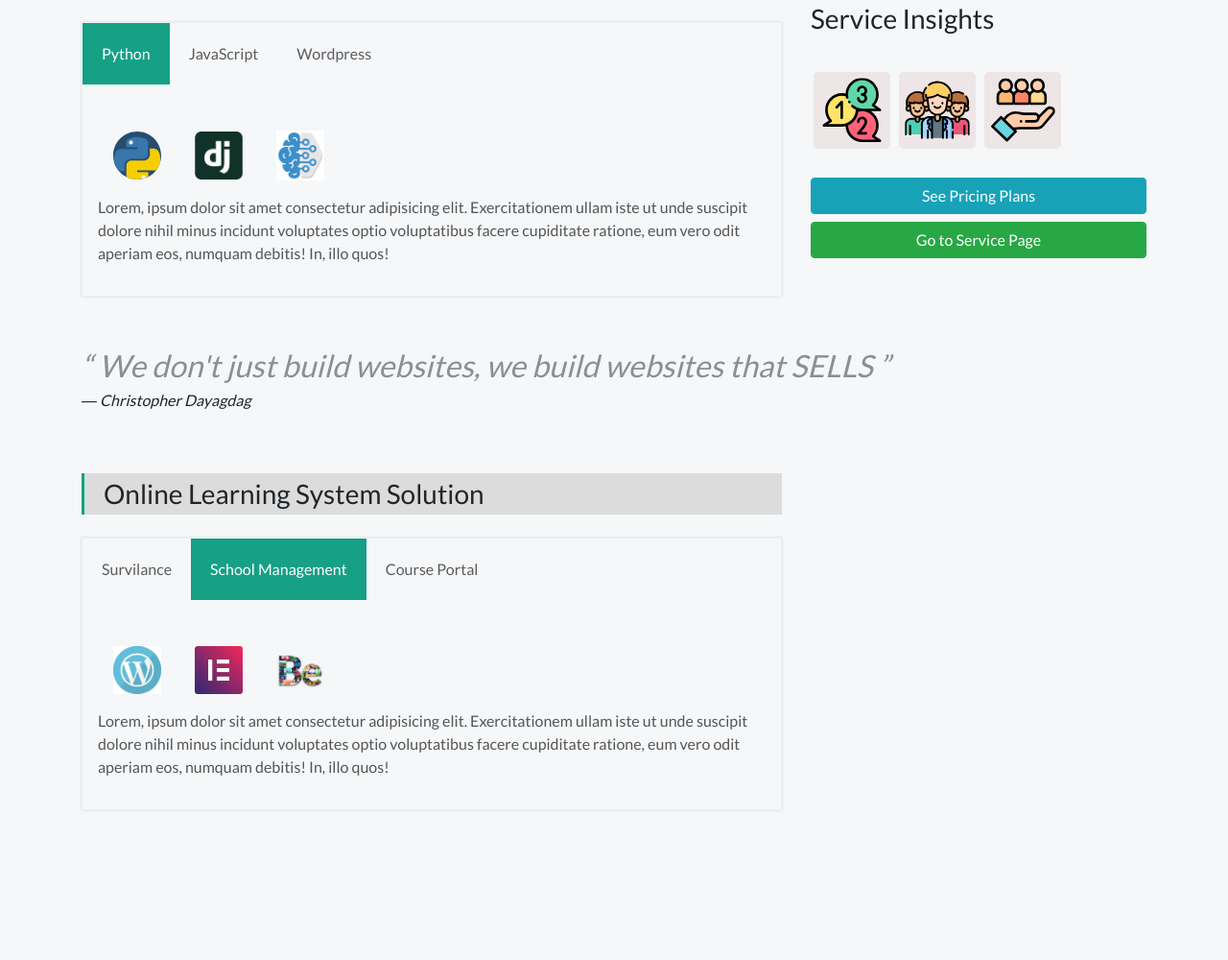
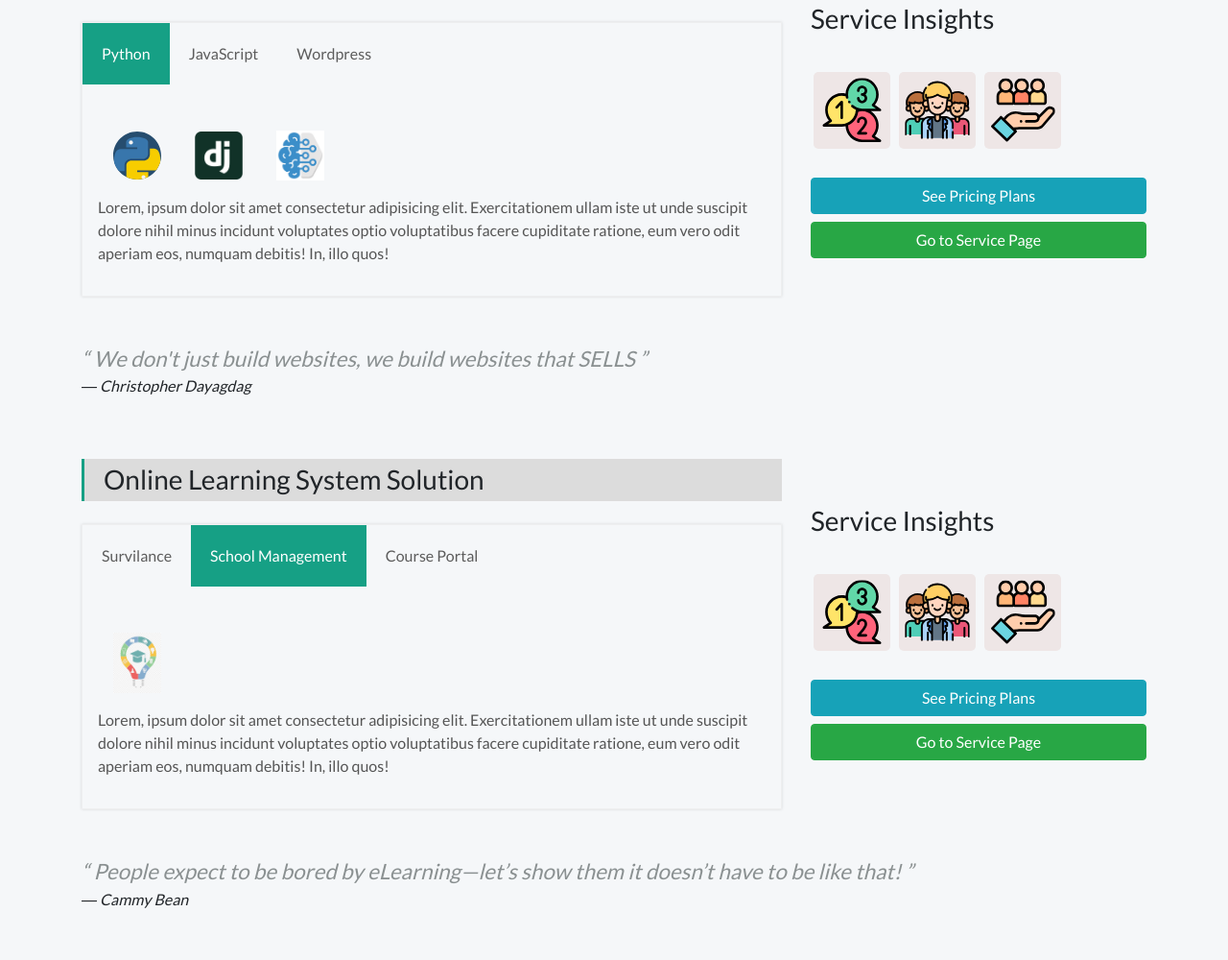
Before and after one commit to TareqMonwer/kite, a plain HTML site: page services.html in a window 1280 px wide. Shown: the part 320-1320 px from the top of the page at 96% size. Before the commit the page ends 1180 px from the top, so only its background shows below. Drawn offline with Linux system fonts and the light colour scheme.

Commit message:
service page added

```diff
--- a/services.html
+++ b/services.html
@@ -158,7 +158,7 @@
             <div class="row single-service mb-3" id="webdev">
                 <div class="col-8">
                     <h3 class="mb-4 single-service-title">Web Development</h3>
-                    <div class="service_card">
+                    <div class="service_card" id="webdev__card">
                         <ul class="tech-tabs-container mb-3" id="tech-tabs">
                             <li class="webdev__python">
                                 <a class="active" href="#webdev__python__tab">
@@ -272,10 +272,9 @@
                             <div class="tab_panel" id="elarning__survilance">
                                 <div class="tech__details">
                                     <div class="tech__details__inner p-3">
-                                        <img src="./images/logos/services_page/wp.png" class="tech-icon">
-                                        <img src="./images/logos/services_page/elementor.png" class="tech-icon">
-                                        <img src="./images/logos/services_page/betheme.png" class="tech-icon">
-                                        <strong>Survilance</strong>
+                                        <img src="./images/logos/services_page/survilance.png" class="tech-icon">
+                                        <!-- <img src="./images/logos/services_page/elementor.png" class="tech-icon">
+                                        <img src="./images/logos/services_page/betheme.png" class="tech-icon"> -->
                                         <p>Lorem ipsum dolor sit amet consectetur, adipisicing elit. Neque
                                             perferendis ut et temporibus eum alias esse laborum eius non minima?
                                         </p>
@@ -285,9 +284,9 @@
                             <div class="tab_panel active" id="elarning__school_management">
                                 <div class="tech__details">
                                     <div class="tech__details__inner p-3">
-                                        <img src="./images/logos/services_page/wp.png" class="tech-icon">
-                                        <img src="./images/logos/services_page/elementor.png" class="tech-icon">
-                                        <img src="./images/logos/services_page/betheme.png" class="tech-icon">
+                                        <img src="./images/logos/services_page/sms.jpg" class="tech-icon">
+                                        <!-- <img src="./images/logos/services_page/elementor.png" class="tech-icon">
+                                        <img src="./images/logos/services_page/betheme.png" class="tech-icon"> -->
 
                                         <p>Lorem, ipsum dolor sit amet consectetur adipisicing elit. Exercitationem
                                             ullam iste
@@ -303,9 +302,9 @@
                             <div class="tab_panel" id="elarning__course_portal">
                                 <div class="tech__details">
                                     <div class="tech__details__inner p-3">
-                                        <img src="./images/logos/services_page/wp.png" class="tech-icon">
-                                        <img src="./images/logos/services_page/elementor.png" class="tech-icon">
-                                        <img src="./images/logos/services_page/betheme.png" class="tech-icon">
+                                        <img src="./images/logos/services_page/online-learning.svg" class="tech-icon">
+                                        <!-- <img src="./images/logos/services_page/elementor.png" class="tech-icon">
+                                        <img src="./images/logos/services_page/betheme.png" class="tech-icon"> -->
 
                                         <p>Lorem, ipsum dolor sit amet consectetur adipisicing elit. Exercitationem
                                             ullam iste
@@ -321,8 +320,24 @@
                         </div>
                     </div>
                 </div>
+                <div class="col-4 mt-5">
+                    <h3>Service Insights</h3>
+                    <img src="./images/logos/services_page/insights/countdown.svg" alt="" class="insight">
+                    <img src="./images/logos/services_page/insights/group.svg" alt="" class="insight">
+                    <img src="./images/logos/services_page/insights/target.svg" alt="" class="insight">
+
+                    <a href="" class="btn btn-info d-block mb-2">See Pricing Plans</a>
+                    <a href="" class="btn btn-success d-block">Go to Service Page</a>
+                </div>
+                <div class="single-service-quote col-12 py-5">
+                    <q>
+                        People expect to be bored by eLearning—let’s show them it doesn’t
+                        have to be like that!
+                    </q>
+                    <br>
+                    <cite>― Cammy Bean</cite>
+                </div>
             </div>
-            <div class="col-4"></div>
         </div>
         </div>
     </section>
@@ -360,7 +375,7 @@
         // service tabs in vanilla js
         const onTabClick = e => {
             // get all active items inside tech-tab
-            let activeInTech = document.querySelectorAll('.active');
+            let activeInTech = document.querySelectorAll('#webdev .active');
             // remove active class from each item
             for (let i = 0; i < activeInTech.length; i++) {
                 activeInTech[i].className = activeInTech[i].className.replace('active', '');
@@ -378,12 +393,25 @@
         element.addEventListener('click', onTabClick, false);
 
 
+        const onSecTabClick = e => {
+            // get all active items inside tech-tab
+            let activeInTech = document.querySelectorAll('#elearning .active');
+            // remove active class from each item
+            for (let i = 0; i < activeInTech.length; i++) {
+                activeInTech[i].className = activeInTech[i].className.replace('active', '');
+            }
+            // add active class in tab-btn and tab-contents
+            e.target.className += ' active';
+            console.log(e.target)
+            // e.target.parentElement.href.split('#')[1]
+            document.getElementById(e.target.href.split('#')[1]).className += ' active';
+        }
         // service tabs in vanilla js
         // getting the techtabs
         const element2 = document.getElementById('tech-tabs2');
         // console.log(element);
         // adding eventlistener to techtab
-        element2.addEventListener('click', onTabClick, false);
+        element2.addEventListener('click', onSecTabClick, false);
 
 
     </script>
--- a/static/css/main.css
+++ b/static/css/main.css
@@ -310,9 +310,10 @@ nav {
 q {
     color: #8a9091;
     text-align: center;
-    font-size: 2rem;
+    font-size: 1.4rem;
     font-style: italic;
 }
+
 
 /* GLOBAL FOOTER */
 
```
Also changed, not shown: index.html (+1 -1 lines), images/logos/services_page/online-learning.svg (added), images/logos/services_page/sms.jpg (added), images/logos/services_page/survilance.png (added).
